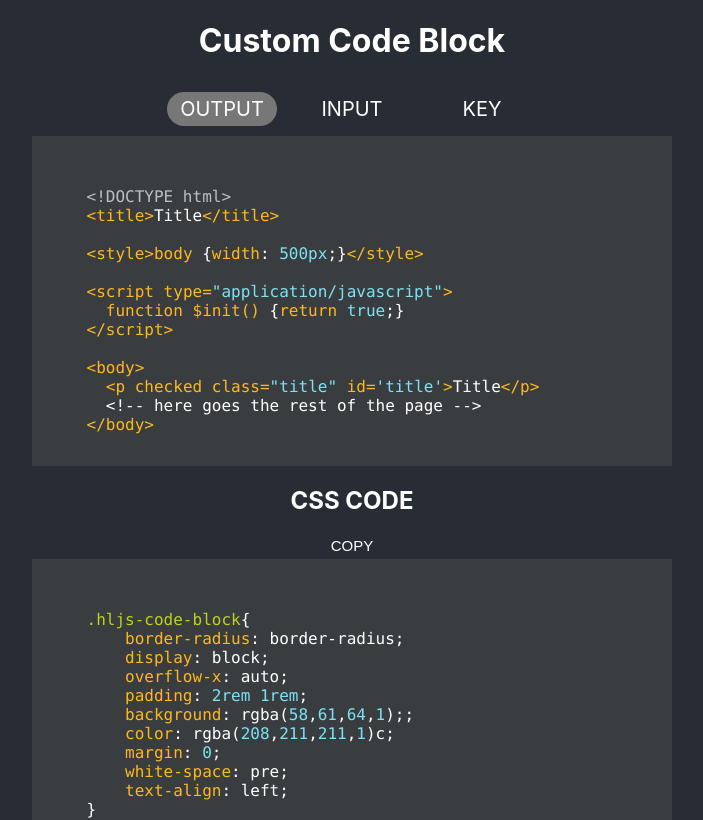
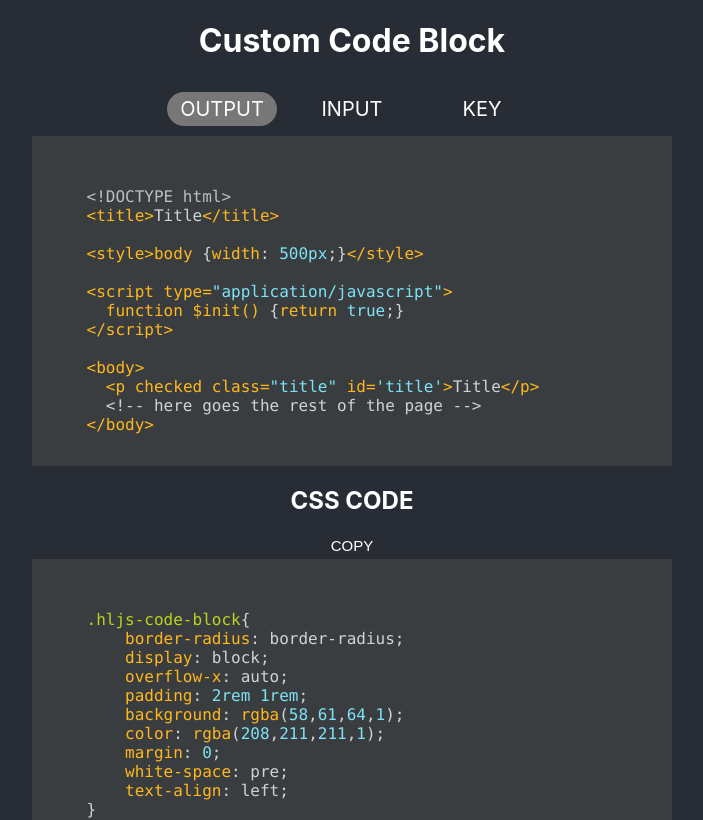
Before and after one commit to alexd99/HTMLCodeBlock, a React (Create React App) app: page / in a window 1280 px wide. Shown: the top 820 px of the page, without its empty margins (288-991 px from the left). Built offline with nearby package versions, Linux system fonts and the light colour scheme.

Commit message:
fixing spelling errors

```diff
--- a/src/App.js
+++ b/src/App.js
@@ -73,7 +73,7 @@ class App extends React.Component {
       tag: "rgba(255,184,28,1)",
       "template-tag": "rgba(255,184,28,1)",
       "template-variable": "rgba(255,184,28,1)",
-      "text-color": "rgba(208,211,211,1)c",
+      "text-color": "rgba(208,211,211,1)",
       title: "rgba(255,184,28,1)",
       type: "rgba(255,184,28,1)",
       variable: "rgba(255,184,28,1)"
--- a/src/components/CssCodeDisplay.js
+++ b/src/components/CssCodeDisplay.js
@@ -47,7 +47,7 @@ class CssCodeDisplay extends React.Component {
         display: block;
         overflow-x: auto;
         padding: 2rem 1rem;
-        background: ${this.props.options["background"]};;
+        background: ${this.props.options["background"]};
         color: ${this.props.options["text-color"]};
         margin: 0;
         white-space: pre;
```
